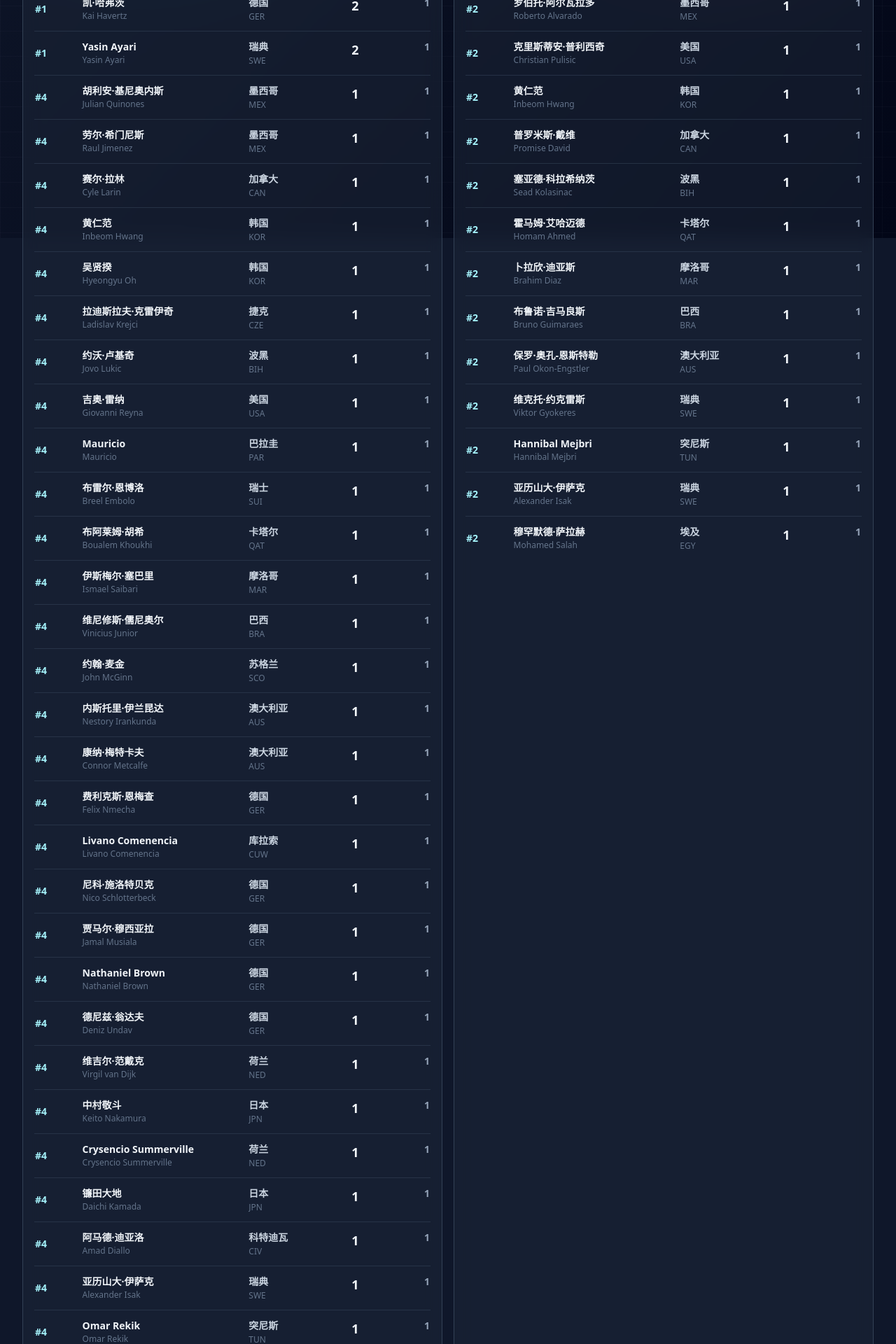
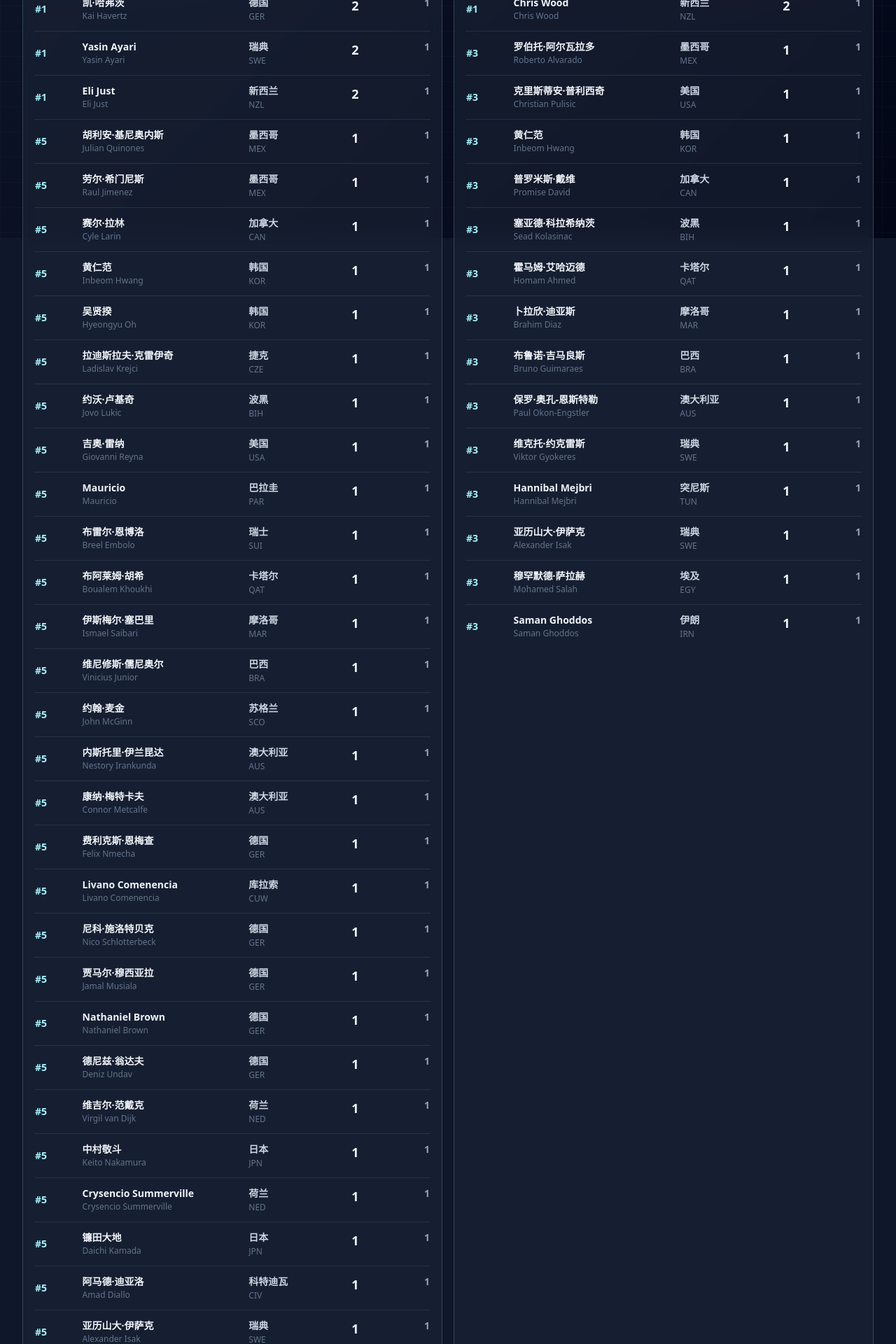
Before and after one commit to huayu2025ai-sketch/world-cup-26, a Next.js app: page /stats in a window 1280 px wide. Shown: the part 460-2380 px from the top of the page at 70% size. Built offline with nearby package versions, Linux system fonts and the light colour scheme.

Commit message:
更新世界杯比赛结果

```diff
--- a/constants/scheduleData.ts
+++ b/constants/scheduleData.ts
@@ -115,7 +115,12 @@ const matchInputs: ScheduleMatchInput[] = [
     { player: "Abdulelah Alamri", team: "沙特阿拉伯", minute: "41'", type: "goal" },
     { player: "Maxi Araujo", team: "乌拉圭", minute: "80'", type: "goal" },
   ] },
-  { id: 16, stage: "分组赛", group: "G", date: "2026-06-15", etTime: "21:00", home: "伊朗", away: "新西兰", venue: "BMO Field", city: "Toronto" },
+  { id: 16, stage: "分组赛", group: "G", date: "2026-06-15", etTime: "21:00", home: "伊朗", away: "新西兰", venue: "SoFi Stadium", city: "Los Angeles", homeScore: 2, awayScore: 2, goalScorers: [
+    { player: "Eli Just", team: "新西兰", minute: "7'", type: "goal" },
+    { player: "Ramin Rezaeian", team: "伊朗", minute: "32'", type: "goal" },
+    { player: "Eli Just", team: "新西兰", minute: "55'", type: "goal" },
+    { player: "Mohammad Mohebi", team: "伊朗", minute: "64'", type: "goal" },
+  ] },
   { id: 17, stage: "分组赛", group: "I", date: "2026-06-16", etTime: "15:00", home: "法国", away: "塞内加尔", venue: "MetLife Stadium", city: "New York New Jersey" },
   { id: 18, stage: "分组赛", group: "I", date: "2026-06-16", etTime: "18:00", home: "伊拉克", away: "挪威", venue: "Lincoln Financial Field", city: "Philadelphia" },
   { id: 19, stage: "分组赛", group: "J", date: "2026-06-16", etTime: "21:00", home: "阿根廷", away: "阿尔及利亚", venue: "Lumen Field", city: "Seattle" },
--- a/constants/tournamentStats.ts
+++ b/constants/tournamentStats.ts
@@ -12,60 +12,65 @@ export const goalsRanking: PlayerStat[] = [
   { rank: 1, player: "Folarin Balogun", chineseName: "福拉林·巴洛贡", team: "美国", teamCode: "USA", value: 2, matches: 1 },
   { rank: 1, player: "Kai Havertz", chineseName: "凯·哈弗茨", team: "德国", teamCode: "GER", value: 2, matches: 1 },
   { rank: 1, player: "Yasin Ayari", chineseName: "Yasin Ayari", team: "瑞典", teamCode: "SWE", value: 2, matches: 1 },
-  { rank: 4, player: "Julian Quinones", chineseName: "胡利安·基尼奥内斯", team: "墨西哥", teamCode: "MEX", value: 1, matches: 1 },
-  { rank: 4, player: "Raul Jimenez", chineseName: "劳尔·希门尼斯", team: "墨西哥", teamCode: "MEX", value: 1, matches: 1 },
-  { rank: 4, player: "Cyle Larin", chineseName: "赛尔·拉林", team: "加拿大", teamCode: "CAN", value: 1, matches: 1 },
-  { rank: 4, player: "Inbeom Hwang", chineseName: "黄仁范", team: "韩国", teamCode: "KOR", value: 1, matches: 1 },
-  { rank: 4, player: "Hyeongyu Oh", chineseName: "吴贤揆", team: "韩国", teamCode: "KOR", value: 1, matches: 1 },
-  { rank: 4, player: "Ladislav Krejci", chineseName: "拉迪斯拉夫·克雷伊奇", team: "捷克", teamCode: "CZE", value: 1, matches: 1 },
-  { rank: 4, player: "Jovo Lukic", chineseName: "约沃·卢基奇", team: "波黑", teamCode: "BIH", value: 1, matches: 1 },
-  { rank: 4, player: "Giovanni Reyna", chineseName: "吉奥·雷纳", team: "美国", teamCode: "USA", value: 1, matches: 1 },
-  { rank: 4, player: "Mauricio", chineseName: "Mauricio", team: "巴拉圭", teamCode: "PAR", value: 1, matches: 1 },
-  { rank: 4, player: "Breel Embolo", chineseName: "布雷尔·恩博洛", team: "瑞士", teamCode: "SUI", value: 1, matches: 1 },
-  { rank: 4, player: "Boualem Khoukhi", chineseName: "布阿莱姆·胡希", team: "卡塔尔", teamCode: "QAT", value: 1, matches: 1 },
-  { rank: 4, player: "Ismael Saibari", chineseName: "伊斯梅尔·塞巴里", team: "摩洛哥", teamCode: "MAR", value: 1, matches: 1 },
-  { rank: 4, player: "Vinicius Junior", chineseName: "维尼修斯·儒尼奥尔", team: "巴西", teamCode: "BRA", value: 1, matches: 1 },
-  { rank: 4, player: "John McGinn", chineseName: "约翰·麦金", team: "苏格兰", teamCode: "SCO", value: 1, matches: 1 },
-  { rank: 4, player: "Nestory Irankunda", chineseName: "内斯托里·伊兰昆达", team: "澳大利亚", teamCode: "AUS", value: 1, matches: 1 },
-  { rank: 4, player: "Connor Metcalfe", chineseName: "康纳·梅特卡夫", team: "澳大利亚", teamCode: "AUS", value: 1, matches: 1 },
-  { rank: 4, player: "Felix Nmecha", chineseName: "费利克斯·恩梅查", team: "德国", teamCode: "GER", value: 1, matches: 1 },
-  { rank: 4, player: "Livano Comenencia", chineseName: "Livano Comenencia", team: "库拉索", teamCode: "CUW", value: 1, matches: 1 },
-  { rank: 4, player: "Nico Schlotterbeck", chineseName: "尼科·施洛特贝克", team: "德国", teamCode: "GER", value: 1, matches: 1 },
-  { rank: 4, player: "Jamal Musiala", chineseName: "贾马尔·穆西亚拉", team: "德国", teamCode: "GER", value: 1, matches: 1 },
-  { rank: 4, player: "Nathaniel Brown", chineseName: "Nathaniel Brown", team: "德国", teamCode: "GER", value: 1, matches: 1 },
-  { rank: 4, player: "Deniz Undav", chineseName: "德尼兹·翁达夫", team: "德国", teamCode: "GER", value: 1, matches: 1 },
-  { rank: 4, player: "Virgil van Dijk", chineseName: "维吉尔·范戴克", team: "荷兰", teamCode: "NED", value: 1, matches: 1 },
-  { rank: 4, player: "Keito Nakamura", chineseName: "中村敬斗", team: "日本", teamCode: "JPN", value: 1, matches: 1 },
-  { rank: 4, player: "Crysencio Summerville", chineseName: "Crysencio Summerville", team: "荷兰", teamCode: "NED", value: 1, matches: 1 },
-  { rank: 4, player: "Daichi Kamada", chineseName: "镰田大地", team: "日本", teamCode: "JPN", value: 1, matches: 1 },
-  { rank: 4, player: "Amad Diallo", chineseName: "阿马德·迪亚洛", team: "科特迪瓦", teamCode: "CIV", value: 1, matches: 1 },
-  { rank: 4, player: "Alexander Isak", chineseName: "亚历山大·伊萨克", team: "瑞典", teamCode: "SWE", value: 1, matches: 1 },
-  { rank: 4, player: "Omar Rekik", chineseName: "Omar Rekik", team: "突尼斯", teamCode: "TUN", value: 1, matches: 1 },
-  { rank: 4, player: "Viktor Gyokeres", chineseName: "维克托·约克雷斯", team: "瑞典", teamCode: "SWE", value: 1, matches: 1 },
-  { rank: 4, player: "Mattias Svanberg", chineseName: "马蒂亚斯·斯万贝里", team: "瑞典", teamCode: "SWE", value: 1, matches: 1 },
-  { rank: 4, player: "Emam Ashour", chineseName: "埃马姆·阿舒尔", team: "埃及", teamCode: "EGY", value: 1, matches: 1 },
-  { rank: 4, player: "Abdulelah Alamri", chineseName: "Abdulelah Alamri", team: "沙特阿拉伯", teamCode: "KSA", value: 1, matches: 1 },
-  { rank: 4, player: "Maxi Araujo", chineseName: "Maxi Araujo", team: "乌拉圭", teamCode: "URU", value: 1, matches: 1 }
+  { rank: 1, player: "Eli Just", chineseName: "Eli Just", team: "新西兰", teamCode: "NZL", value: 2, matches: 1 },
+  { rank: 5, player: "Julian Quinones", chineseName: "胡利安·基尼奥内斯", team: "墨西哥", teamCode: "MEX", value: 1, matches: 1 },
+  { rank: 5, player: "Raul Jimenez", chineseName: "劳尔·希门尼斯", team: "墨西哥", teamCode: "MEX", value: 1, matches: 1 },
+  { rank: 5, player: "Cyle Larin", chineseName: "赛尔·拉林", team: "加拿大", teamCode: "CAN", value: 1, matches: 1 },
+  { rank: 5, player: "Inbeom Hwang", chineseName: "黄仁范", team: "韩国", teamCode: "KOR", value: 1, matches: 1 },
+  { rank: 5, player: "Hyeongyu Oh", chineseName: "吴贤揆", team: "韩国", teamCode: "KOR", value: 1, matches: 1 },
+  { rank: 5, player: "Ladislav Krejci", chineseName: "拉迪斯拉夫·克雷伊奇", team: "捷克", teamCode: "CZE", value: 1, matches: 1 },
+  { rank: 5, player: "Jovo Lukic", chineseName: "约沃·卢基奇", team: "波黑", teamCode: "BIH", value: 1, matches: 1 },
+  { rank: 5, player: "Giovanni Reyna", chineseName: "吉奥·雷纳", team: "美国", teamCode: "USA", value: 1, matches: 1 },
+  { rank: 5, player: "Mauricio", chineseName: "Mauricio", team: "巴拉圭", teamCode: "PAR", value: 1, matches: 1 },
+  { rank: 5, player: "Breel Embolo", chineseName: "布雷尔·恩博洛", team: "瑞士", teamCode: "SUI", value: 1, matches: 1 },
+  { rank: 5, player: "Boualem Khoukhi", chineseName: "布阿莱姆·胡希", team: "卡塔尔", teamCode: "QAT", value: 1, matches: 1 },
+  { rank: 5, player: "Ismael Saibari", chineseName: "伊斯梅尔·塞巴里", team: "摩洛哥", teamCode: "MAR", value: 1, matches: 1 },
+  { rank: 5, player: "Vinicius Junior", chineseName: "维尼修斯·儒尼奥尔", team: "巴西", teamCode: "BRA", value: 1, matches: 1 },
+  { rank: 5, player: "John McGinn", chineseName: "约翰·麦金", team: "苏格兰", teamCode: "SCO", value: 1, matches: 1 },
+  { rank: 5, player: "Nestory Irankunda", chineseName: "内斯托里·伊兰昆达", team: "澳大利亚", teamCode: "AUS", value: 1, matches: 1 },
+  { rank: 5, player: "Connor Metcalfe", chineseName: "康纳·梅特卡夫", team: "澳大利亚", teamCode: "AUS", value: 1, matches: 1 },
+  { rank: 5, player: "Felix Nmecha", chineseName: "费利克斯·恩梅查", team: "德国", teamCode: "GER", value: 1, matches: 1 },
+  { rank: 5, player: "Livano Comenencia", chineseName: "Livano Comenencia", team: "库拉索", teamCode: "CUW", value: 1, matches: 1 },
+  { rank: 5, player: "Nico Schlotterbeck", chineseName: "尼科·施洛特贝克", team: "德国", teamCode: "GER", value: 1, matches: 1 },
+  { rank: 5, player: "Jamal Musiala", chineseName: "贾马尔·穆西亚拉", team: "德国", teamCode: "GER", value: 1, matches: 1 },
+  { rank: 5, player: "Nathaniel Brown", chineseName: "Nathaniel Brown", team: "德国", teamCode: "GER", value: 1, matches: 1 },
+  { rank: 5, player: "Deniz Undav", chineseName: "德尼兹·翁达夫", team: "德国", teamCode: "GER", value: 1, matches: 1 },
+  { rank: 5, player: "Virgil van Dijk", chineseName: "维吉尔·范戴克", team: "荷兰", teamCode: "NED", value: 1, matches: 1 },
+  { rank: 5, player: "Keito Nakamura", chineseName: "中村敬斗", team: "日本", teamCode: "JPN", value: 1, matches: 1 },
+  { rank: 5, player: "Crysencio Summerville", chineseName: "Crysencio Summerville", team: "荷兰", teamCode: "NED", value: 1, matches: 1 },
+  { rank: 5, player: "Daichi Kamada", chineseName: "镰田大地", team: "日本", teamCode: "JPN", value: 1, matches: 1 },
+  { rank: 5, player: "Amad Diallo", chineseName: "阿马德·迪亚洛", team: "科特迪瓦", teamCode: "CIV", value: 1, matches: 1 },
+  { rank: 5, player: "Alexander Isak", chineseName: "亚历山大·伊萨克", team: "瑞典", teamCode: "SWE", value: 1, matches: 1 },
+  { rank: 5, player: "Omar Rekik", chineseName: "Omar Rekik", team: "突尼斯", teamCode: "TUN", value: 1, matches: 1 },
+  { rank: 5, player: "Viktor Gyokeres", chineseName: "维克托·约克雷斯", team: "瑞典", teamCode: "SWE", value: 1, matches: 1 },
+  { rank: 5, player: "Mattias Svanberg", chineseName: "马蒂亚斯·斯万贝里", team: "瑞典", teamCode: "SWE", value: 1, matches: 1 },
+  { rank: 5, player: "Emam Ashour", chineseName: "埃马姆·阿舒尔", team: "埃及", teamCode: "EGY", value: 1, matches: 1 },
+  { rank: 5, player: "Abdulelah Alamri", chineseName: "Abdulelah Alamri", team: "沙特阿拉伯", teamCode: "KSA", value: 1, matches: 1 },
+  { rank: 5, player: "Maxi Araujo", chineseName: "Maxi Araujo", team: "乌拉圭", teamCode: "URU", value: 1, matches: 1 },
+  { rank: 5, player: "Ramin Rezaeian", chineseName: "Ramin Rezaeian", team: "伊朗", teamCode: "IRN", value: 1, matches: 1 },
+  { rank: 5, player: "Mohammad Mohebi", chineseName: "Mohammad Mohebi", team: "伊朗", teamCode: "IRN", value: 1, matches: 1 }
 ];
 
 export const assistsRanking: PlayerStat[] = [
   { rank: 1, player: "Ryan Gravenberch", chineseName: "赖恩·赫拉芬贝赫", team: "荷兰", teamCode: "NED", value: 2, matches: 1 },
-  { rank: 2, player: "Roberto Alvarado", chineseName: "罗伯托·阿尔瓦拉多", team: "墨西哥", teamCode: "MEX", value: 1, matches: 1 },
-  { rank: 2, player: "Christian Pulisic", chineseName: "克里斯蒂安·普利西奇", team: "美国", teamCode: "USA", value: 1, matches: 1 },
-  { rank: 2, player: "Inbeom Hwang", chineseName: "黄仁范", team: "韩国", teamCode: "KOR", value: 1, matches: 1 },
-  { rank: 2, player: "Promise David", chineseName: "普罗米斯·戴维", team: "加拿大", teamCode: "CAN", value: 1, matches: 1 },
-  { rank: 2, player: "Sead Kolasinac", chineseName: "塞亚德·科拉希纳茨", team: "波黑", teamCode: "BIH", value: 1, matches: 1 },
-  { rank: 2, player: "Homam Ahmed", chineseName: "霍马姆·艾哈迈德", team: "卡塔尔", teamCode: "QAT", value: 1, matches: 1 },
-  { rank: 2, player: "Brahim Diaz", chineseName: "卜拉欣·迪亚斯", team: "摩洛哥", teamCode: "MAR", value: 1, matches: 1 },
-  { rank: 2, player: "Bruno Guimaraes", chineseName: "布鲁诺·吉马良斯", team: "巴西", teamCode: "BRA", value: 1, matches: 1 },
-  { rank: 2, player: "Paul Okon-Engstler", chineseName: "保罗·奥孔-恩斯特勒", team: "澳大利亚", teamCode: "AUS", value: 1, matches: 1 },
-  { rank: 2, player: "Viktor Gyokeres", chineseName: "维克托·约克雷斯", team: "瑞典", teamCode: "SWE", value: 1, matches: 1 },
-  { rank: 2, player: "Hannibal Mejbri", chineseName: "Hannibal Mejbri", team: "突尼斯", teamCode: "TUN", value: 1, matches: 1 },
-  { rank: 2, player: "Alexander Isak", chineseName: "亚历山大·伊萨克", team: "瑞典", teamCode: "SWE", value: 1, matches: 1 },
-  { rank: 2, player: "Mohamed Salah", chineseName: "穆罕默德·萨拉赫", team: "埃及", teamCode: "EGY", value: 1, matches: 1 }
+  { rank: 1, player: "Chris Wood", chineseName: "Chris Wood", team: "新西兰", teamCode: "NZL", value: 2, matches: 1 },
+  { rank: 3, player: "Roberto Alvarado", chineseName: "罗伯托·阿尔瓦拉多", team: "墨西哥", teamCode: "MEX", value: 1, matches: 1 },
+  { rank: 3, player: "Christian Pulisic", chineseName: "克里斯蒂安·普利西奇", team: "美国", teamCode: "USA", value: 1, matches: 1 },
+  { rank: 3, player: "Inbeom Hwang", chineseName: "黄仁范", team: "韩国", teamCode: "KOR", value: 1, matches: 1 },
+  { rank: 3, player: "Promise David", chineseName: "普罗米斯·戴维", team: "加拿大", teamCode: "CAN", value: 1, matches: 1 },
+  { rank: 3, player: "Sead Kolasinac", chineseName: "塞亚德·科拉希纳茨", team: "波黑", teamCode: "BIH", value: 1, matches: 1 },
+  { rank: 3, player: "Homam Ahmed", chineseName: "霍马姆·艾哈迈德", team: "卡塔尔", teamCode: "QAT", value: 1, matches: 1 },
+  { rank: 3, player: "Brahim Diaz", chineseName: "卜拉欣·迪亚斯", team: "摩洛哥", teamCode: "MAR", value: 1, matches: 1 },
+  { rank: 3, player: "Bruno Guimaraes", chineseName: "布鲁诺·吉马良斯", team: "巴西", teamCode: "BRA", value: 1, matches: 1 },
+  { rank: 3, player: "Paul Okon-Engstler", chineseName: "保罗·奥孔-恩斯特勒", team: "澳大利亚", teamCode: "AUS", value: 1, matches: 1 },
+  { rank: 3, player: "Viktor Gyokeres", chineseName: "维克托·约克雷斯", team: "瑞典", teamCode: "SWE", value: 1, matches: 1 },
+  { rank: 3, player: "Hannibal Mejbri", chineseName: "Hannibal Mejbri", team: "突尼斯", teamCode: "TUN", value: 1, matches: 1 },
+  { rank: 3, player: "Alexander Isak", chineseName: "亚历山大·伊萨克", team: "瑞典", teamCode: "SWE", value: 1, matches: 1 },
+  { rank: 3, player: "Mohamed Salah", chineseName: "穆罕默德·萨拉赫", team: "埃及", teamCode: "EGY", value: 1, matches: 1 },
+  { rank: 3, player: "Saman Ghoddos", chineseName: "Saman Ghoddos", team: "伊朗", teamCode: "IRN", value: 1, matches: 1 }
 ];
 
 export const statsNotice = {
-    title: "第 15 场赛果已更新",
-    body: "已补入沙特阿拉伯 1-1 乌拉圭；射手榜新增 Abdulelah Alamri 与 Maxi Araujo，助攻榜未加入未稳定确认的助攻。"
+    title: "第 16 场赛果已更新",
+    body: "已补入伊朗 2-2 新西兰；射手榜新增 Eli Just 2 球、Ramin Rezaeian 与 Mohammad Mohebi，助攻榜新增 Chris Wood 与 Saman Ghoddos。"
   };
--- a/constants/worldcupData.ts
+++ b/constants/worldcupData.ts
@@ -41,6 +41,19 @@ export type GroupOverviewUpdate = {
 };
 
 export const groupOverviewUpdates: GroupOverviewUpdate[] = [
+  {
+    updatedAt: "2026-06-16T11:01:00+08:00",
+    updatedAtLabel: "北京时间 2026年6月16日 11:01",
+    title: "G组伊朗 vs 新西兰赛果更新",
+    summary: "本次按北京时间 2026-06-16 11:01 复核当前比赛进度：伊朗 2-2 新西兰已终场，补入第 16 场比分、进球记录、球员统计与 G 组积分榜；法国 vs 塞内加尔等 6 月 16 日后续场次尚未到终场窗口，未写入终场数据。",
+    changes: [
+      "scheduleData.ts 与 .match-results.json 补入伊朗 2-2 新西兰：Eli Just 7'、55'，Ramin Rezaeian 32'，Mohammad Mohebi 64'。",
+      "G 组积分榜重算：伊朗与新西兰各 1 战 1 分、进 2 球失 2 球，因进球数暂列埃及与比利时之前；埃及与比利时各 1 分、进 1 球失 1 球。",
+      "射手榜新增 Eli Just 2 球，并新增 Ramin Rezaeian 与 Mohammad Mohebi 各 1 球。",
+      "助攻榜新增 Chris Wood 2 次、Saman Ghoddos 1 次；Ramin Rezaeian 的进球来自禁区混战后的二点球，未计入助攻。",
+      "第 17 场法国 vs 塞内加尔在本次运行时尚未到北京时间开球时间，继续保留赛前状态。"
+    ]
+  },
   {
     updatedAt: "2026-06-16T09:01:00+08:00",
     updatedAtLabel: "北京时间 2026年6月16日 09:01",
@@ -572,10 +585,10 @@ export const worldCupGroups: WorldCupGroup[] = [
       { name: "新西兰", englishName: "New Zealand", code: "NZL", flag: "🇳🇿", confederation: "OFC", pot: 4 }
     ],
     standings: [
+      { name: "伊朗", code: "IRN", played: 1, won: 0, draw: 1, lost: 0, goalsFor: 2, goalsAgainst: 2, goalDiff: 0, points: 1 },
+      { name: "新西兰", code: "NZL", played: 1, won: 0, draw: 1, lost: 0, goalsFor: 2, goalsAgainst: 2, goalDiff: 0, points: 1 },
       { name: "埃及", code: "EGY", played: 1, won: 0, draw: 1, lost: 0, goalsFor: 1, goalsAgainst: 1, goalDiff: 0, points: 1 },
-      { name: "比利时", code: "BEL", played: 1, won: 0, draw: 1, lost: 0, goalsFor: 1, goalsAgainst: 1, goalDiff: 0, points: 1 },
-      { name: "伊朗", code: "IRN", played: 0, won: 0, draw: 0, lost: 0, goalsFor: 0, goalsAgainst: 0, goalDiff: 0, points: 0 },
-      { name: "新西兰", code: "NZL", played: 0, won: 0, draw: 0, lost: 0, goalsFor: 0, goalsAgainst: 0, goalDiff: 0, points: 0 }
+      { name: "比利时", code: "BEL", played: 1, won: 0, draw: 1, lost: 0, goalsFor: 1, goalsAgainst: 1, goalDiff: 0, points: 1 }
     ]
   },
   {
```
Also changed, not shown: .match-results.json.
